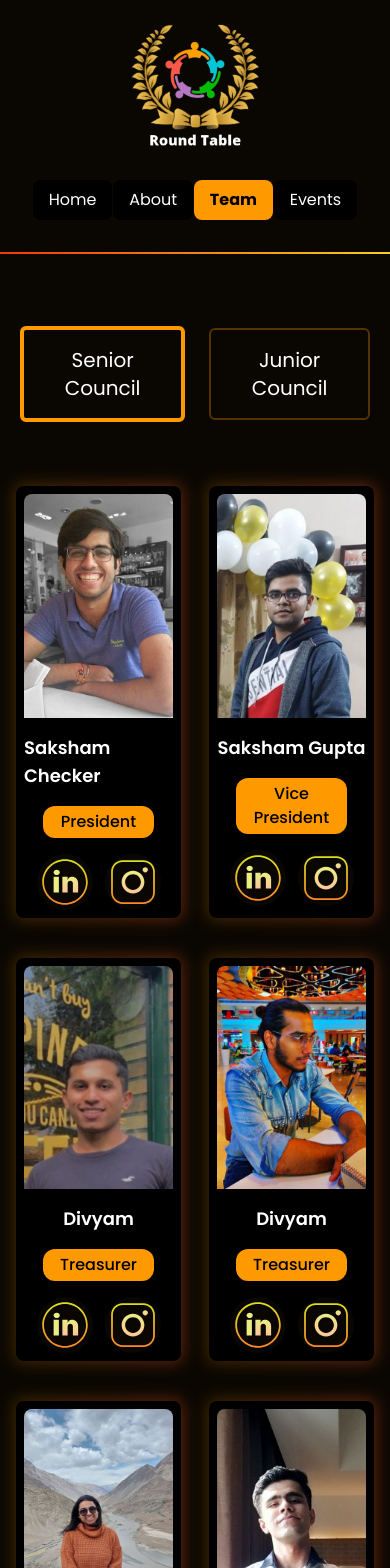
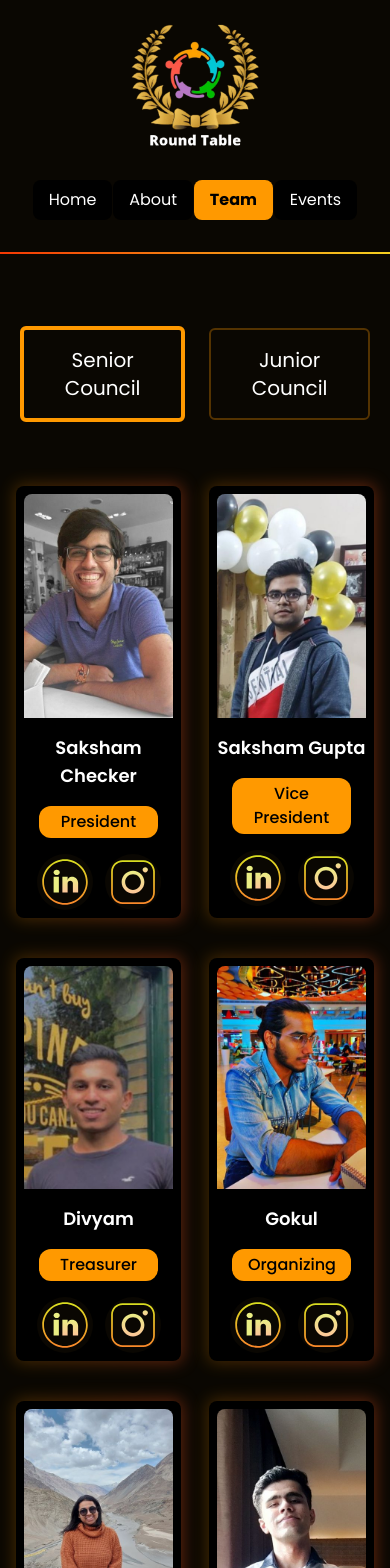
Before and after one commit to RoundTableDTU/Official-Website, a Next.js app: page /team in a window 390 px wide. Shown: the top 1568 px of the page. Built offline with nearby package versions, Linux system fonts and the light colour scheme.

Commit message:
team page responsiveness check

```diff
--- a/components/CouncilMemberCard/index.tsx
+++ b/components/CouncilMemberCard/index.tsx
@@ -23,8 +23,8 @@ const CouncilMemberCard = (props: Props) => {
             className="rounded-t-lg w-full -"
           />
 
-          <h2 className="text-lg font-semibold py-2">{props.member.name}</h2>
-          <h3 className="text-base py-1 font-medium w-3/4 text-center bg-primary-orange text-black rounded-xl px-4 lg:text-lg ">
+          <h2 className="text-lg font-semibold py-2 text-center">{props.member.name}</h2>
+          <h3 className="text-base py-1 font-medium w-4/5 text-center bg-primary-orange text-black rounded-xl px-4 lg:text-lg ">
             {props.member.position}
           </h3>
           {/* <p className="text-center text-base p-2">Lorem ipsum dolor sit amet consectetur adipisicing elit. Corporis, cum!</p> */}
--- a/utility/councilMembers.ts
+++ b/utility/councilMembers.ts
@@ -4,50 +4,58 @@ export const councilMembers = {
         name: "Saksham Checker",
         position: "President",
         image: "/assets/images/team/senior/6.jpg",
-        linkedin: "https://www.linkedin.com/in/rishabh-gupta-7b1b3b1b3/",
+        linkedin: "https://www.linkedin.com/in/sakshamchecker/?originalSubdomain=in",
+        instagram: "https://www.instagram.com/20_anonymous_11/"
       },
       {
         name: "Saksham Gupta",
         position: "Vice President",
         image: "/assets/images/team/senior/8.jpg",
-        linkedin: "https://www.linkedin.com/in/rishabh-gupta-7b1b3b1b3/",
+        linkedin: "https://www.linkedin.com/in/saksham-gupta-12a5001b8/",
+        instagram: "https://www.instagram.com/saksham_gpt11/"
       },
       {
         name: "Divyam",
         position: "Treasurer",
         image: "/assets/images/team/senior/4.jpg",
-        linkedin: "https://www.linkedin.com/in/rishabh-gupta-7b1b3b1b3/",
+        linkedin: "https://www.linkedin.com/in/divyam-yadav-8771081b9/",
+        instagram: "https://www.instagram.com/young.dagger.div/"
       },
       {
-        name: "Divyam",
-        position: "Treasurer",
+        name: "Gokul",
+        position: "Organizing",
         image: "/assets/images/team/senior/1.jpg",
-        linkedin: "https://www.linkedin.com/in/rishabh-gupta-7b1b3b1b3/",
+        linkedin: "https://www.linkedin.com/in/gokul-verma-84000b201/",
+        instagram: "https://www.instagram.com/thegokulverma/"
       },
 
       {
-        name: "Divyam",
-        position: "Treasurer",
+        name: "Ritika",
+        position: "Events Chair",
         image: "/assets/images/team/senior/3.jpg",
-        linkedin: "https://www.linkedin.com/in/rishabh-gupta-7b1b3b1b3/",
+        linkedin: "https://www.linkedin.com/in/ritika-rai-1b8a3b20b/",
+        instagram: "https://www.instagram.com/_ritika.r_24/"
       },
       {
-        name: "Divyam",
-        position: "Treasurer",
+        name: "Aryamann Singh",
+        position: "GenSec",
         image: "/assets/images/team/senior/5.jpg",
-        linkedin: "https://www.linkedin.com/in/rishabh-gupta-7b1b3b1b3/",
+        linkedin: "https://www.linkedin.com/in/aryaman2808/",
+        instagram: "https://www.instagram.com/_aryaman_28_/?igshid=1tmvkfazz1drm"
       },
       {
-        name: "Divyam",
-        position: "Treasurer",
+        name: "Deepanshu",
+        position: "Comm. Chair",
         image: "/assets/images/team/senior/7.jpg",
-        linkedin: "https://www.linkedin.com/in/rishabh-gupta-7b1b3b1b3/",
+        linkedin: "https://www.linkedin.com/in/deepanshuk5/",
+        instagram: "https://www.instagram.com/deepanshu_khanna/"
       },
       {
         name: "Hritik Solanki",
-        position: "Treasurer",
+        position: "Program Head",
         image: "/assets/images/team/senior/Hritik Solanki.jpg",
-        linkedin: "https://www.linkedin.com/in/rishabh-gupta-7b1b3b1b3/",
+        linkedin: "https://www.linkedin.com/in/hritik-solanki-536575212/",
+        instagram: "https://www.instagram.com/hritiksolankii/"
       },
     ],
     'juniorCouncil': [
@@ -55,85 +63,99 @@ export const councilMembers = {
         name: "Anuj Singh",
         position: "Corporate",
         image: "/assets/images/team/junior/Anuj Singh.jpg",
-        linkedin: "https://www.linkedin.com/in/rishabh-gupta-7b1b3b1b3/",
+        linkedin: "https://www.linkedin.com/in/anuj-singh-1584ba230/",
+        instagram: "https://www.instagram.com/anujsingh.22/"
       },
       {
         name: "Chaitanya",
         position: "Tech",
         image: "/assets/images/team/junior/Chaitanya Anand.jpg",
-        linkedin: "https://www.linkedin.com/in/rishabh-gupta-7b1b3b1b3/",
+        linkedin: "https://www.linkedin.com/in/chaitanyanand/",
+        instagram: "https://www.instagram.com/ultigend_lemate/"
       },
       {
         name: "Vishu Bansal",
         position: "Tech",
         image: "/assets/images/team/junior/Vishu Bansal.jpg",
-        linkedin: "https://www.linkedin.com/in/rishabh-gupta-7b1b3b1b3/",
+        linkedin: "https://www.linkedin.com/in/vishu-bansal-30385a20b/",
+        instagram: "https://www.instagram.com/vbstellar/"
       },
       {
         name: "Raj Devanshu",
-        position: "Non Tech ",
+        position: "Publicity",
         image: "/assets/images/team/junior/Raj Devanshu.jpg",
-        linkedin: "https://www.linkedin.com/in/rishabh-gupta-7b1b3b1b3/",
+        linkedin: "https://www.linkedin.com/in/raj-devanshu-1a939a230/",
+        instagram: "https://www.instagram.com/sono_io_raj/"
       },
       {
         name: "Chiranjeevi",
         position: "Non Tech",
         image: "/assets/images/team/junior/Chiranjeevi.jpg",
-        linkedin: "https://www.linkedin.com/in/rishabh-gupta-7b1b3b1b3/",
+        linkedin: "https://www.linkedin.com/in/chiranjeevi-choudhary-10294a234/",
+        instagram: "https://www.instagram.com/"
       },
       {
         name: "Hemang Krish",
         position: "Design",
         image: "/assets/images/team/junior/Hemang Krish.jpg",
-        linkedin: "https://www.linkedin.com/in/rishabh-gupta-7b1b3b1b3/",
+        linkedin: "https://www.linkedin.com/in/hemang-krish-a739a1229/?trk=public_profile_browsemap&originalSubdomain=in",
+        instagram: "https://www.instagram.com/hk_being_duke/"
       },
       {
         name: "Muskan",
         position: "Operations",
         image: "/assets/images/team/junior/Muskan.jpg",
-        linkedin: "https://www.linkedin.com/in/rishabh-gupta-7b1b3b1b3/",
+        linkedin: "https://www.linkedin.com/in/",
+        instagram: "https://www.instagram.com/_muskan_2096/"
       },
       {
         name: "Rishab Goyal",
         position: "Corporate",
         image: "/assets/images/team/junior/Rishab Goyal.jpg",
-        linkedin: "https://www.linkedin.com/in/rishabh-gupta-7b1b3b1b3/",
+        linkedin: "https://www.linkedin.com/in/rishabh-goyal-6b7a1b201/?originalSubdomain=in",
+        instagram: "https://www.instagram.com/rishabh_goyaal/"
       },
       {
         name: "Sagar Yadav",
         position: "Content",
         image: "/assets/images/team/junior/Sagar Yadav.jpg",
-        linkedin: "https://www.linkedin.com/in/rishabh-gupta-7b1b3b1b3/",
+        linkedin: "https://www.linkedin.com/in/sagaryadav2001/",
+        instagram: "https://www.instagram.com/_.saga.r_/"
       },
       {
         name: "Sarthak",
         position: "Content",
         image: "/assets/images/team/junior/Sarthak Sachdeva.jpg",
-        linkedin: "https://www.linkedin.com/in/rishabh-gupta-7b1b3b1b3/",
+        linkedin: "https://www.linkedin.com/in/sarthak-sachdev-927865249/",
+        instagram: "https://www.instagram.com/sarthaksach3004/"
       },
       {
         name: "Shubh Yadav",
         position: "Publicity",
         image: "/assets/images/team/junior/Shubh Yadav.jpg",
-        linkedin: "https://www.linkedin.com/in/rishabh-gupta-7b1b3b1b3/",
+        linkedin: "https://www.linkedin.com/in/shubhyadav27/",
+        instagram: "https://www.instagram.com/shubh.ydvv/"
       },
       {
         name: "Shwetab",
         position: "Operations",
         image: "/assets/images/team/junior/Shwetab.jpg",
-        linkedin: "https://www.linkedin.com/in/rishabh-gupta-7b1b3b1b3/",
+        linkedin: "https://www.linkedin.com/in/shwetab-shandilya-4a7b56230/",
+        instagram: "https://www.instagram.com/shwetab2r/"
       },
       {
         name: "Teeksha Harish",
         position: "Design",
         image: "/assets/images/team/junior/Teeksha Harish.jpg",
-        linkedin: "https://www.linkedin.com/in/rishabh-gupta-7b1b3b1b3/",
+        linkedin: "https://www.linkedin.com/in/teeksha-harish-5895a0234/",
+        instagram: "https://www.instagram.com/totodilestaraptor/"
       },
       {
-        name: "Vaibhav Pratap",
+        name: "Vaibhav",
         position: "Non Tech ",
         image: "/assets/images/team/junior/Vaibhav Pratap.jpg",
-        linkedin: "https://www.linkedin.com/in/rishabh-gupta-7b1b3b1b3/",
+        linkedin: "https://www.linkedin.com/in/vaibhav-pratap-singh-73550223a/",
+        instagram: "https://www.instagram.com/vaibh.ps__/"
       },
 
     ],
```
